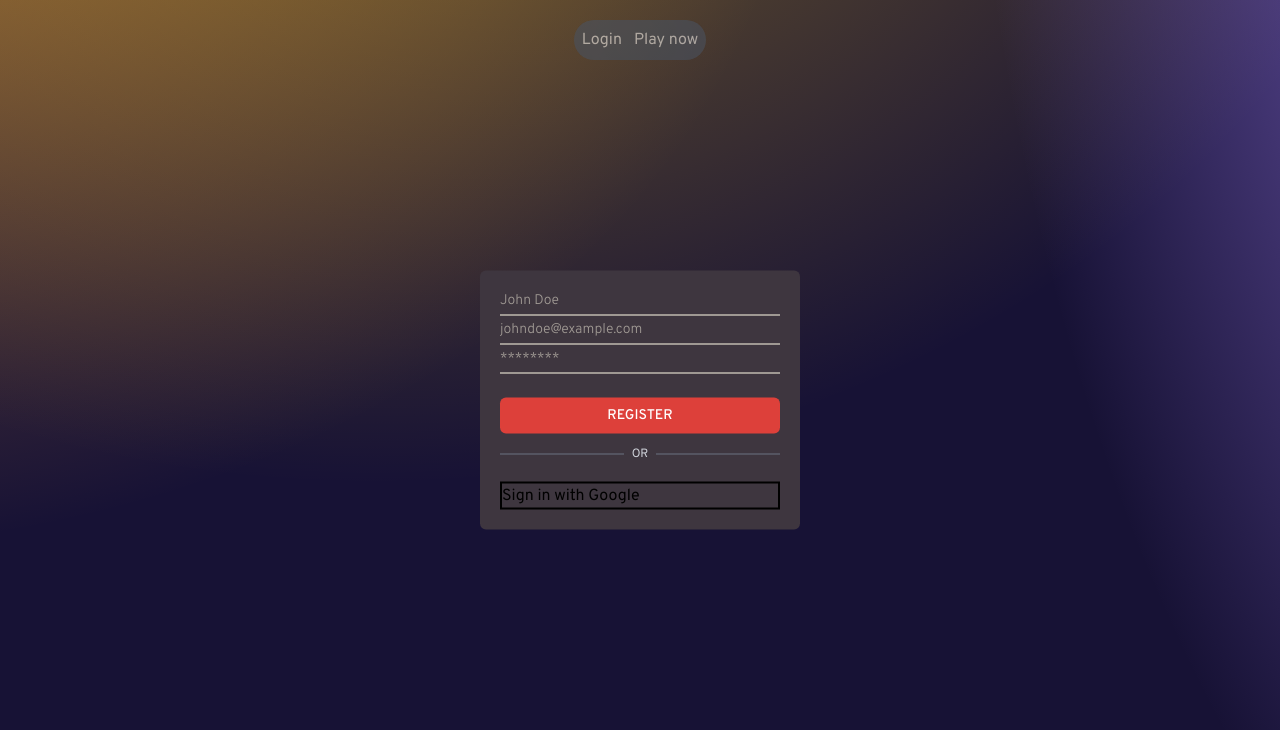
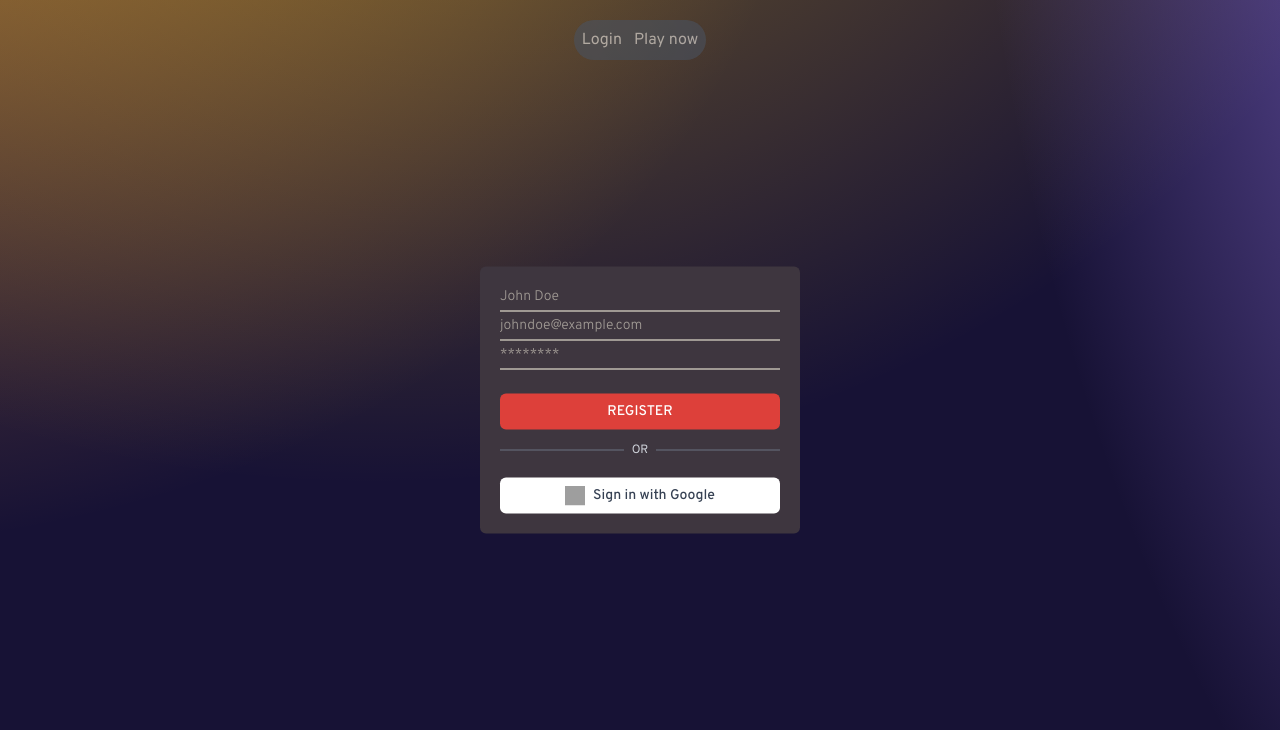
Before and after one commit to kabir-afk/Geocipher-frontend, a React (Vite) app: page / in a window 1280 px wide. Shown: the top 730 px of the page. Built offline with nearby package versions, Linux system fonts and the light colour scheme; no server answers; grey boxes are pictures that could not be loaded.

Commit message:
chore : customized login btnn

```diff
--- a/src/components/GoogleAuth.jsx
+++ b/src/components/GoogleAuth.jsx
@@ -28,9 +28,15 @@ const GoogleAuth = ({ onError }) => {
     },
   });
   return (
-    <div className="border-2 w-full ">
-      <button onClick={() => login()} className="cursor-pointer">
-        Sign in with Google
+    <div className="w-full bg-white font-overpass rounded-md">
+      <button
+        onClick={() => login()}
+        className="cursor-pointer w-full flex items-center justify-center gap-2 py-2"
+      >
+        <img src="/google.png" alt="google-icon" className="w-5 h-5" />
+        <span className="text-sm font-medium text-gray-700">
+          Sign in with Google
+        </span>
       </button>
     </div>
   );
```
